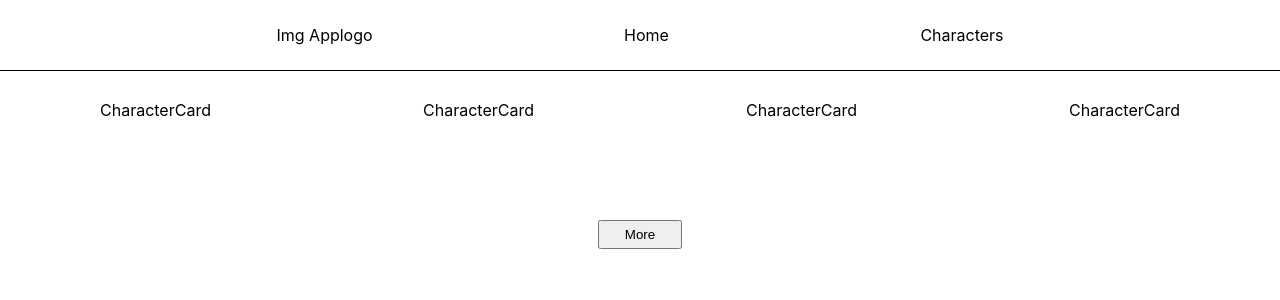
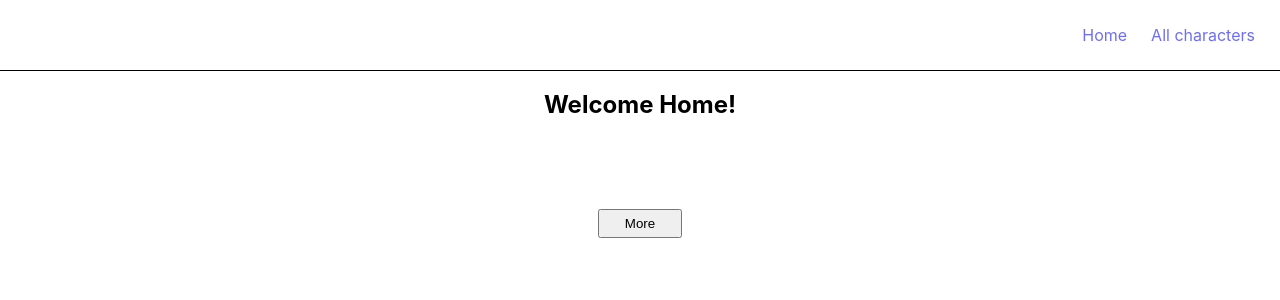
Before and after one commit to namirsab/react-rick-and-morty-exercise, a React (Create React App) app: page / in a window 1280 px wide. Shown: the top 300 px of the page. Built offline with nearby package versions, Linux system fonts and the light colour scheme.

Commit message:
Add Switch, Navlink, ReactRouter, add little style

```diff
--- a/src/App.css
+++ b/src/App.css
@@ -14,3 +14,23 @@
   margin: 0;
   padding: 0;
 }
+
+.app__nav {
+  display: flex;
+  justify-content: flex-end;
+  padding: 25px;
+  position: fixed;
+  width: 100%;
+  border-bottom: 1px solid black;
+  gap: 1.5rem;
+}
+
+.app__main {
+  padding: 90px;
+  text-align: center;
+}
+
+.app__nav-link {
+  text-decoration: none;
+  color: rgb(110, 110, 246);
+}
--- a/src/App.js
+++ b/src/App.js
@@ -1,13 +1,36 @@
 import "./App.css";
-import Header from "./components/Header";
+
 import CharacterCard from "./components/CharacterCard";
 import LoadMore from "./components/LoadMore";
+import Home from "./pages/Home";
+import AllCharacters from "./pages/AllCharacters";
+import { Switch, Route, NavLink } from "react-router-dom";
 
 function App() {
   return (
     <div className="App">
-      <Header />
-      <CharacterCard />
+      <header className="app__header">
+        <nav className="app__nav">
+          <NavLink className="app__nav-link" to="/">
+            Home
+          </NavLink>
+          <NavLink className="app__nav-link" to="/AllCharacters">
+            All characters
+          </NavLink>
+        </nav>
+      </header>
+      <main className="app__main">
+        <Switch>
+          <Route path="/AllCharacters">
+            <AllCharacters />
+            <CharacterCard />
+          </Route>
+          <Route path="/">
+            <Home />
+          </Route>
+          <Home />
+        </Switch>
+      </main>
       <LoadMore />
     </div>
   );
--- a/src/components/CharacterCard.css
+++ b/src/components/CharacterCard.css
@@ -1,6 +1,7 @@
 .app__character-card {
   display: flex;
   flex-wrap: wrap;
-  justify-content: space-between;
-  padding: 100px;
+  justify-content: space-evenly;
+  padding: 15px;
+  gap: 1rem;
 }
--- a/src/components/CharacterCard.js
+++ b/src/components/CharacterCard.js
@@ -2,9 +2,9 @@ import "./CharacterCard.css";
 
 export default function CharacterCard() {
   return (
-    <main className="app__character-card">
-      <div>CharacterCard</div> <div>CharacterCard</div> <div>CharacterCard</div>
-      <div>CharacterCard</div>
-    </main>
+    <div className="app__character-card">
+      <p>CharacterCard</p> <p>CharacterCard</p> <p>CharacterCard</p>
+      <p>CharacterCard</p>
+    </div>
   );
 }
--- a/src/components/Header.css
+++ /dev/null
@@ -1,8 +0,0 @@
-.app__header {
-  display: flex;
-  justify-content: space-evenly;
-  padding: 25px;
-  position: fixed;
-  width: 100%;
-  border-bottom: 1px solid black;
-}
--- a/src/components/Header.js
+++ /dev/null
@@ -1,11 +0,0 @@
-import "./Header.css";
-
-export default function Header() {
-  return (
-    <header className="app__header">
-      <p>Img Applogo</p>
-      <p>Home</p>
-      <p>Characters</p>
-    </header>
-  );
-}
--- a/src/pages/AllCharacters.js
+++ b/src/pages/AllCharacters.js
@@ -0,0 +1,3 @@
+export default function AllCharacters() {
+  return <h2>All characters</h2>;
+}
--- a/src/pages/Home.js
+++ b/src/pages/Home.js
@@ -0,0 +1,3 @@
+export default function Home() {
+  return <h2>Welcome Home!</h2>;
+}
```
